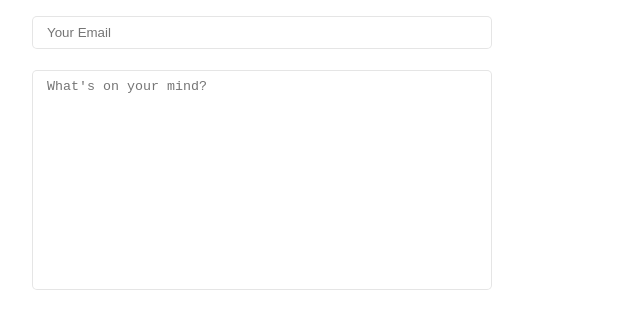
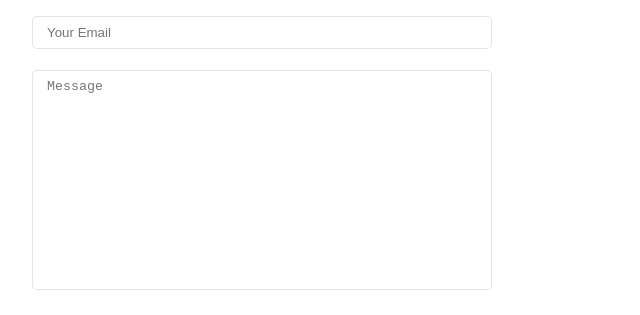
Before and after one commit to jsburgin/portfolio, a Gatsby site: page /contact in a window 1280 px wide. Shown: the part 256-571 px from the top of the page, 378-1018 px from the left. Built offline with nearby package versions, Linux system fonts and the light colour scheme; Gatsby itself is replaced by a stand-in of ours.

Commit message:
Update form

```diff
--- a/src/components/contact/contact-form.js
+++ b/src/components/contact/contact-form.js
@@ -114,7 +114,7 @@ class ContactForm extends React.Component {
         <textarea
           name="message"
           onChange={this.handleMessageChange}
-          placeholder="What's on your mind?"
+          placeholder="Message"
         />
         <button
           onClick={this.onSubmit}
```
